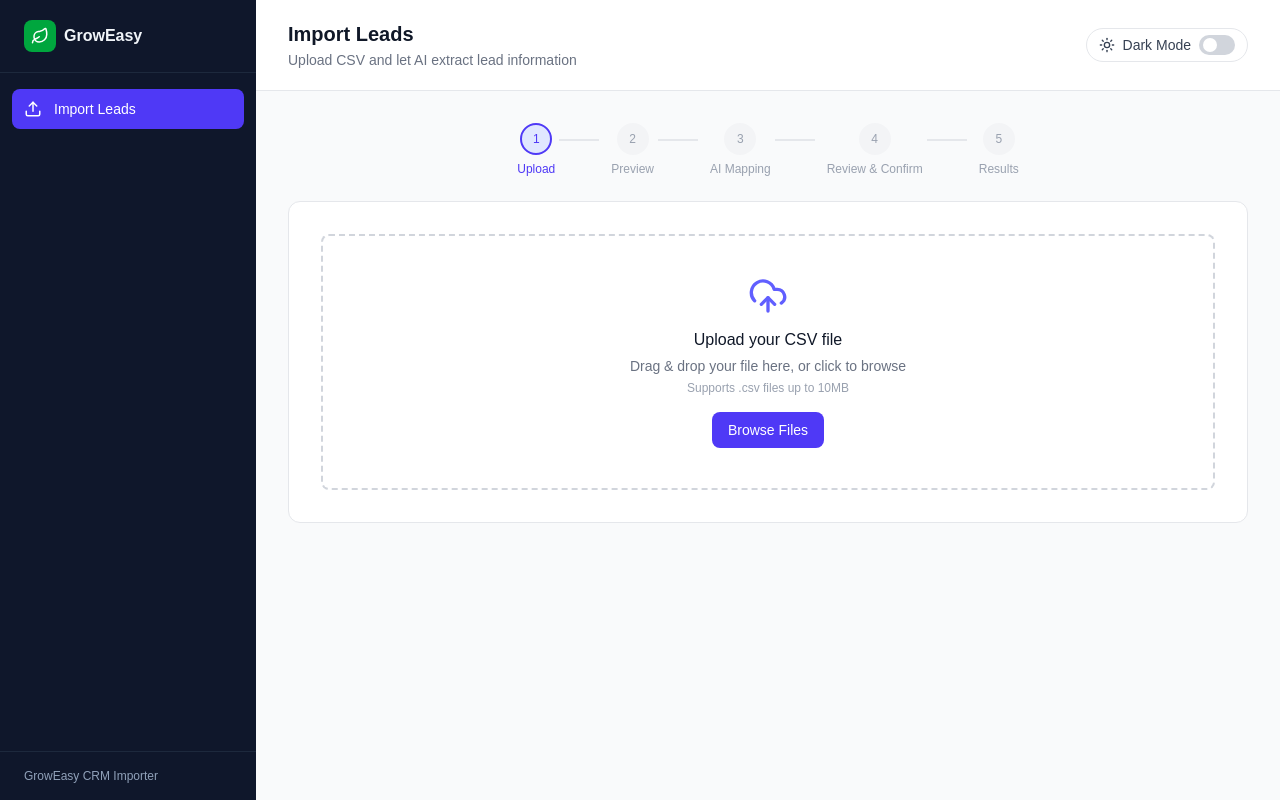
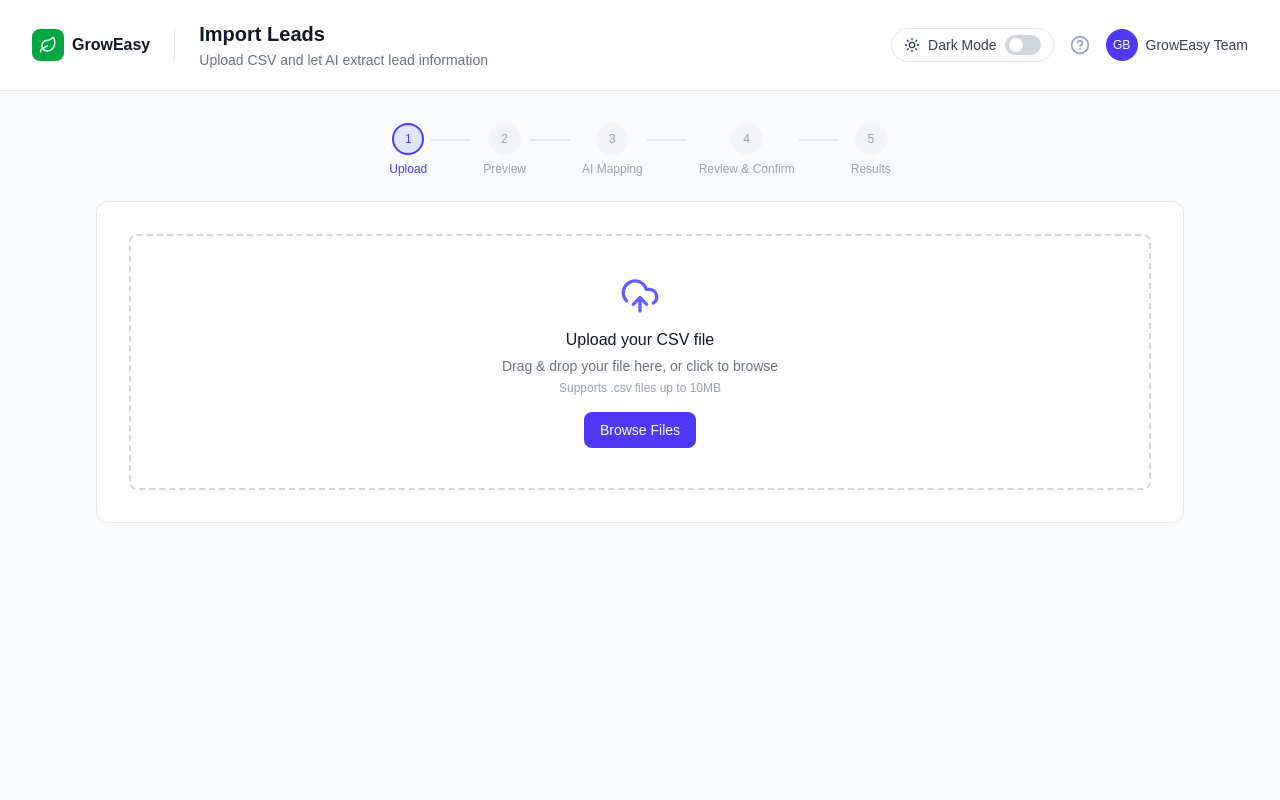
Before and after one commit to KushagraBhargava26/groweasy-csv-ai-importer, a Next.js app in the folder frontend/: page / in a window 1280 px wide. Built offline with nearby package versions, Linux system fonts and the light colour scheme; no server answers.

Commit message:
feat(frontend): merge sidebar into unified top bar, drop fake affordances

```diff
--- a/frontend/src/app/layout.tsx
+++ b/frontend/src/app/layout.tsx
@@ -1,14 +1,12 @@
 import type { Metadata } from "next";
 import { Geist, Geist_Mono } from "next/font/google";
 import "./globals.css";
-import { Sidebar } from "@/components/layout/Sidebar";
 import { ThemeProvider } from "@/contexts/ThemeContext";
 
 const geistSans = Geist({
   variable: "--font-geist-sans",
   subsets: ["latin"],
 });
-
 const geistMono = Geist_Mono({
   variable: "--font-geist-mono",
   subsets: ["latin"],
@@ -27,12 +25,7 @@ export default function RootLayout({
   return (
     <html lang="en">
       <body className={`${geistSans.variable} ${geistMono.variable} antialiased`}>
-        <ThemeProvider>
-          <div className="flex">
-            <Sidebar />
-            <div className="flex-1">{children}</div>
-          </div>
-        </ThemeProvider>
+        <ThemeProvider>{children}</ThemeProvider>
       </body>
     </html>
   );
--- a/frontend/src/components/layout/Sidebar.tsx
+++ /dev/null
@@ -1,31 +0,0 @@
-import { Upload, Leaf } from "lucide-react";
-
-/**
- * Rebranded to GrowEasy per the reference design. Dark-mode classes added
- * throughout (dark:bg-slate-950 etc.) — note the sidebar was ALREADY dark
- * in our original design, so most changes here are branding, not theme
- * logic; the dark: classes matter more in Topbar and the main content area.
- */
-export function Sidebar() {
-  return (
-    <aside className="w-64 min-h-screen bg-slate-900 dark:bg-slate-950 text-slate-100 flex flex-col">
-      <div className="flex items-center gap-2 px-6 py-5 border-b border-slate-800">
-        <div className="w-8 h-8 rounded-lg bg-green-600 flex items-center justify-center">
-          <Leaf size={18} className="text-white" />
-        </div>
-        <span className="font-semibold">GrowEasy</span>
-      </div>
-
-      <nav className="flex-1 px-3 py-4">
-        <div className="flex items-center gap-3 px-3 py-2.5 rounded-lg bg-indigo-600 text-white font-medium text-sm">
-          <Upload size={18} />
-          Import Leads
-        </div>
-      </nav>
-
-      <div className="px-6 py-4 border-t border-slate-800 text-xs text-slate-400">
-        GrowEasy CRM Importer
-      </div>
-    </aside>
-  );
-}
--- a/frontend/src/components/layout/Topbar.tsx
+++ b/frontend/src/components/layout/Topbar.tsx
@@ -1,3 +1,4 @@
+import { Leaf, HelpCircle } from "lucide-react";
 import { ThemeToggle } from "./ThemeToggle";
 
 interface TopbarProps {
@@ -5,14 +6,49 @@ interface TopbarProps {
   subtitle: string;
 }
 
+/**
+ * Single unified top bar — branding, page title, and account cluster all
+ * in one row. No separate sidebar: this app has exactly one feature
+ * (Import Leads), so a nav sidebar would imply sections that don't exist.
+ * The "GrowEasy Team" text and avatar are static display only — no auth
+ * or account switching exists, so there's no dropdown affordance.
+ */
 export function Topbar({ title, subtitle }: TopbarProps) {
   return (
     <header className="flex items-center justify-between px-8 py-5 border-b border-gray-200 dark:border-slate-800 bg-white dark:bg-slate-900">
-      <div>
-        <h1 className="text-xl font-semibold text-gray-900 dark:text-white">{title}</h1>
-        <p className="text-sm text-gray-500 dark:text-slate-400 mt-0.5">{subtitle}</p>
+      <div className="flex items-center gap-6">
+        <div className="flex items-center gap-2">
+          <div className="w-8 h-8 rounded-lg bg-green-600 flex items-center justify-center shrink-0">
+            <Leaf size={18} className="text-white" />
+          </div>
+          <span className="font-semibold text-gray-900 dark:text-white">GrowEasy</span>
+        </div>
+
+        <div className="w-px h-8 bg-gray-200 dark:bg-slate-700" />
+
+        <div>
+          <h1 className="text-xl font-semibold text-gray-900 dark:text-white">{title}</h1>
+          <p className="text-sm text-gray-500 dark:text-slate-400 mt-0.5">{subtitle}</p>
+        </div>
       </div>
-      <ThemeToggle />
+
+      <div className="flex items-center gap-4">
+        <ThemeToggle />
+
+        <button
+          className="text-gray-400 dark:text-slate-500 hover:text-gray-600 dark:hover:text-slate-300 transition-colors"
+          aria-label="Help"
+        >
+          <HelpCircle size={20} />
+        </button>
+
+        <div className="flex items-center gap-2">
+          <div className="w-8 h-8 rounded-full bg-indigo-600 text-white text-xs font-medium flex items-center justify-center">
+            GB
+          </div>
+          <span className="text-sm font-medium text-gray-700 dark:text-slate-200">GrowEasy Team</span>
+        </div>
+      </div>
     </header>
   );
 }
```
